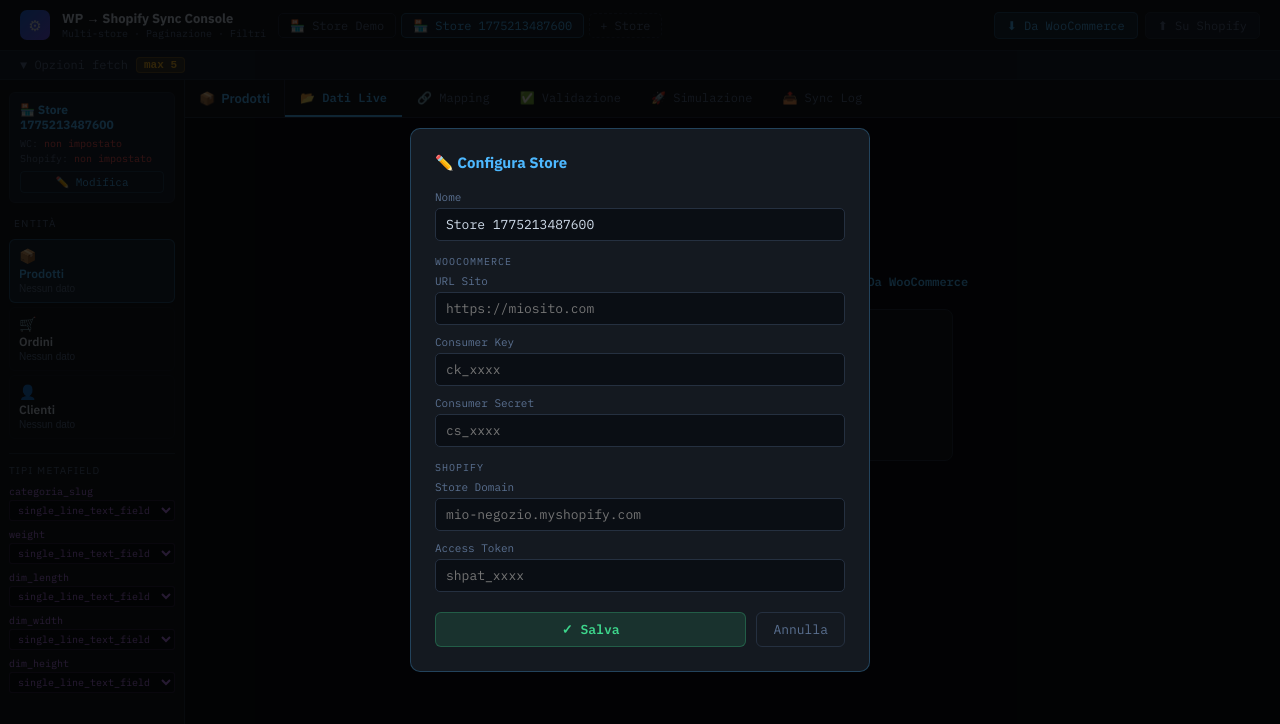
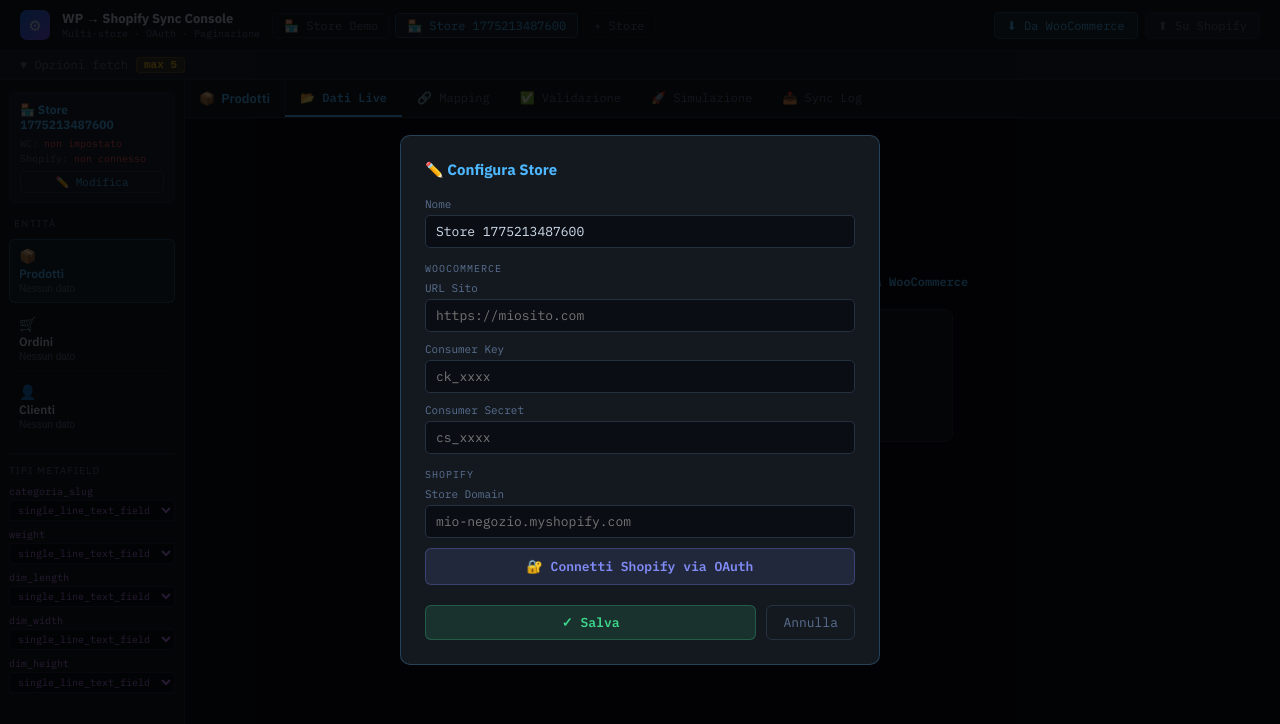
Before and after one commit to gioragolikeyou/wp-shopify-sync, a React (Vite) app: page / in a window 1280 px wide. Both pictures are taken after a click on the button "+ Store". Shown: the top 724 px of the page. Built offline with nearby package versions, Linux system fonts and the light colour scheme.

Commit message:
feat: OAuth Shopify + modal fix

```diff
--- a/src/App.jsx
+++ b/src/App.jsx
@@ -1,4 +1,4 @@
-import { useState, useMemo, useCallback, useRef } from "react";
+import { useState, useMemo, useCallback, useRef, useEffect } from "react";
 
 async function wcFetchPage({ wp_url, wp_key, wp_secret, entity, page, category, after, before }) {
   const res = await fetch("/api/wc", {
@@ -79,15 +79,10 @@
 const ENTITIES = { products:{icon:"📦",label:"Prodotti",color:C.accent}, orders:{icon:"🛒",label:"Ordini",color:C.orange}, customers:{icon:"👤",label:"Clienti",color:C.green} };
 const SUBTABS = ["📂 Dati Live","🔗 Mapping","✅ Validazione","🚀 Simulazione","📤 Sync Log"];
 
-const inp = {
-  background:C.bg, color:C.text, border:`1px solid ${C.border}`,
-  borderRadius:5, padding:"7px 10px", fontSize:13,
-  fontFamily:"'IBM Plex Mono',monospace", outline:"none", width:"100%", boxSizing:"border-box",
-};
+const inp = { background:C.bg,color:C.text,border:`1px solid ${C.border}`,borderRadius:5,padding:"7px 10px",fontSize:13,fontFamily:"'IBM Plex Mono',monospace",outline:"none",width:"100%",boxSizing:"border-box" };
 
-// ─── STORE MODAL — completamente separato dal resto del DOM ──────────────────
+// ─── STORE MODAL ─────────────────────────────────────────────────────────────
 function StoreModal({ store, onSave, onClose }) {
-  // stati separati = nessun re-render esterno li tocca
   const [name,           setName]          = useState(store.name           || "");
   const [wp_url,         setWpUrl]         = useState(store.wp_url         || "");
   const [wp_key,         setWpKey]         = useState(store.wp_key         || "");
@@ -98,9 +93,17 @@
   const sec = {color:C.muted,fontSize:10,textTransform:"uppercase",letterSpacing:1,margin:"14px 0 6px"};
   const lbl = {color:C.muted,fontSize:11,marginBottom:4};
 
+  const handleShopifyOAuth = () => {
+    if (!shopify_domain) { alert("Inserisci prima il dominio Shopify"); return; }
+    const shop = shopify_domain.replace(".myshopify.com","");
+    // Salva dati WC temporaneamente in sessionStorage
+    sessionStorage.setItem("pending_store", JSON.stringify({ ...store, name, wp_url, wp_key, wp_secret, shopify_domain }));
+    window.location.href = `/api/shopify-auth?shop=${shop}.myshopify.com`;
+  };
+
   return (
     <div onClick={onClose} style={{position:"fixed",inset:0,background:"#000000cc",display:"flex",alignItems:"center",justifyContent:"center",zIndex:200}}>
-      <div onClick={e=>e.stopPropagation()} style={{background:C.surface,border:`1px solid ${C.accent}44`,borderRadius:10,padding:24,width:460,maxHeight:"90vh",overflowY:"auto",display:"flex",flexDirection:"column",gap:0}}>
+      <div onClick={e=>e.stopPropagation()} style={{background:C.surface,border:`1px solid ${C.accent}44`,borderRadius:10,padding:24,width:480,maxHeight:"90vh",overflowY:"auto"}}>
         <div style={{fontFamily:"'IBM Plex Sans',sans-serif",fontWeight:700,fontSize:15,color:C.accent,marginBottom:18}}>✏️ Configura Store</div>
 
         <div style={lbl}>Nome</div>
@@ -117,16 +120,25 @@
         <div style={sec}>Shopify</div>
         <div style={lbl}>Store Domain</div>
         <input style={inp} value={shopify_domain} onChange={e=>setShopifyDomain(e.target.value)} placeholder="mio-negozio.myshopify.com"/>
-        <div style={{...lbl,marginTop:10}}>Access Token</div>
-        <input style={inp} type="password" value={shopify_token} onChange={e=>setShopifyToken(e.target.value)} placeholder="shpat_xxxx"/>
+
+        {shopify_token ? (
+          <div style={{marginTop:10,background:C.green+"15",border:`1px solid ${C.green}44`,borderRadius:6,padding:"8px 12px",display:"flex",alignItems:"center",gap:8}}>
+            <span style={{color:C.green}}>✓</span>
+            <span style={{color:C.green,fontSize:12}}>Shopify connesso via OAuth</span>
+            <button onClick={()=>setShopifyToken("")} style={{marginLeft:"auto",background:"none",color:C.red,border:"none",cursor:"pointer",fontSize:11}}>Disconnetti</button>
+          </div>
+        ) : (
+          <button onClick={handleShopifyOAuth} style={{marginTop:10,width:"100%",background:C.purple+"22",color:C.purple,border:`1px solid ${C.purple}44`,borderRadius:6,padding:"9px",fontSize:13,fontFamily:"inherit",cursor:"pointer",fontWeight:600}}>
+            🔐 Connetti Shopify via OAuth
+          </button>
+        )}
 
         <div style={{display:"flex",gap:10,marginTop:20}}>
           <button onClick={()=>onSave({...store,name,wp_url,wp_key,wp_secret,shopify_domain,shopify_token})}
             style={{background:C.green+"22",color:C.green,border:`1px solid ${C.green}44`,borderRadius:6,padding:"8px 20px",fontSize:13,fontFamily:"inherit",cursor:"pointer",fontWeight:600,flex:1}}>
             ✓ Salva
           </button>
-          <button onClick={onClose}
-            style={{background:"none",color:C.muted,border:`1px solid ${C.border}`,borderRadius:6,padding:"8px 16px",fontSize:13,fontFamily:"inherit",cursor:"pointer"}}>
+          <button onClick={onClose} style={{background:"none",color:C.muted,border:`1px solid ${C.border}`,borderRadius:6,padding:"8px 16px",fontSize:13,fontFamily:"inherit",cursor:"pointer"}}>
             Annulla
           </button>
         </div>
@@ -216,7 +228,7 @@
 export default function App() {
   const [stores, setStores]         = useState([{...newStore(1),name:"Store Demo"}]);
   const [activeStore, setActive]    = useState(0);
-  const [editStore, setEditStore]   = useState(null); // null = chiuso, numero = indice store
+  const [editStore, setEditStore]   = useState(null);
   const [entity, setEntity]         = useState("products");
   const [subtab, setSubtab]         = useState(0);
   const [liveData, setLiveData]     = useState({});
@@ -232,6 +244,36 @@
   const [progress, setProgress]     = useState(null);
   const [fetchOpts, setFetchOpts]   = useState({limit:"5",after:"",before:""});
   const abortRef                    = useRef(false);
+
+  // ── Gestisce il ritorno OAuth da Shopify ────────────────────────────────────
+  useEffect(() => {
+    const params = new URLSearchParams(window.location.search);
+    const connected = params.get("shopify_connected");
+    const shop      = params.get("shop");
+    const token     = params.get("token");
+    const oauthErr  = params.get("shopify_error");
+
+    if (oauthErr) {
+      addLog("error", `❌ OAuth Shopify: ${decodeURIComponent(oauthErr)}`);
+      window.history.replaceState({}, "", "/");
+      return;
+    }
+
+    if (connected && shop && token) {
+      // Recupera i dati WC salvati prima del redirect
+      const pending = sessionStorage.getItem("pending_store");
+      sessionStorage.removeItem("pending_store");
+      const base = pending ? JSON.parse(pending) : newStore(Date.now());
+      const updated = { ...base, shopify_domain: decodeURIComponent(shop), shopify_token: decodeURIComponent(token) };
+      setStores(s => {
+        const idx = s.findIndex(x => x.id === base.id);
+        if (idx >= 0) { const n=[...s]; n[idx]=updated; return n; }
+        return [...s, updated];
+      });
+      addLog("ok", `✅ Shopify connesso: ${decodeURIComponent(shop)}`);
+      window.history.replaceState({}, "", "/");
+    }
+  }, []);
 
   const store    = stores[activeStore];
   const dataKey  = `${store?.id}_${entity}`;
@@ -251,7 +293,7 @@
   const warnCount  = validation.reduce((a,r)=>a+r.warnings.length,0);
 
   const fetchCats = async () => {
-    if (!store.wp_url||!store.wp_key){addLog("error","❌ Configura le credenziali WooCommerce");return;}
+    if (!store.wp_url||!store.wp_key){addLog("error","❌ Configura WooCommerce");return;}
     setFCats(true);
     try { const {data:raw}=await wcFetchPage({wp_url:store.wp_url,wp_key:store.wp_key,wp_secret:store.wp_secret,entity:"products/categories",page:1}); setCategories(c=>({...c,[store.id]:raw})); addLog("ok",`✅ ${raw.length} categorie`); }
     catch(e){addLog("error",`❌ ${e.message}`);}
@@ -283,7 +325,7 @@
   };
 
   const doPush = async () => {
-    if (!store.shopify_domain||!store.shopify_token){addLog("error","❌ Configura le credenziali Shopify");return;}
+    if (!store.shopify_domain||!store.shopify_token){addLog("error","❌ Connetti prima Shopify via OAuth");return;}
     const toImport=validation.filter(r=>r.ok);
     if (!toImport.length){addLog("error","❌ Nessun record valido");return;}
     setPushing(true);
@@ -306,13 +348,11 @@
     <div style={{background:C.bg,minHeight:"100vh",color:C.text,fontFamily:"'IBM Plex Mono','Fira Code',monospace",fontSize:13,display:"flex",flexDirection:"column"}}>
       <link href="https://fonts.googleapis.com/css2?family=IBM+Plex+Mono:wght@400;500;600&family=IBM+Plex+Sans:wght@400;500;600;700&display=swap" rel="stylesheet"/>
 
-      {/* STORE MODAL — completamente fuori dal flusso della sidebar */}
       {editStore !== null && (
         <StoreModal
           store={stores[editStore] || newStore(Date.now())}
-          onSave={s => { setStores(st=>{const n=[...st];n[editStore]=s;return n;}); setEditStore(null); addLog("ok",`✅ Store "${s.name}" salvato`); }}
-          onClose={() => setEditStore(null)}
-        />
+          onSave={s=>{setStores(st=>{const n=[...st];n[editStore]=s;return n;});setEditStore(null);addLog("ok",`✅ Store "${s.name}" salvato`);}}
+          onClose={()=>setEditStore(null)}/>
       )}
 
       {/* TOP BAR */}
@@ -320,13 +360,13 @@
         <div style={{width:30,height:30,background:"linear-gradient(135deg,#1f6feb,#6d56f0)",borderRadius:7,display:"flex",alignItems:"center",justifyContent:"center",fontSize:15}}>⚙</div>
         <div>
           <div style={{fontFamily:"'IBM Plex Sans',sans-serif",fontWeight:700,fontSize:13}}>WP → Shopify Sync Console</div>
-          <div style={{color:C.muted,fontSize:10}}>Multi-store · Paginazione · Filtri</div>
+          <div style={{color:C.muted,fontSize:10}}>Multi-store · OAuth · Paginazione</div>
         </div>
         <div style={{display:"flex",gap:5,flexWrap:"wrap"}}>
           {stores.map((s,i)=>(
             <button key={s.id} onClick={()=>{setActive(i);setSimIndex(0);setSyncLogs([]);setSelCat(null);}}
               style={{background:activeStore===i?C.accent+"18":"transparent",color:activeStore===i?C.accent:C.muted,border:`1px solid ${activeStore===i?C.accent+"55":C.border}`,borderRadius:5,padding:"4px 11px",fontSize:12,fontFamily:"inherit",cursor:"pointer"}}>
-              🏪 {s.name}
+              🏪 {s.name} {s.shopify_token&&<span style={{color:C.green}}>●</span>}
             </button>
           ))}
           <button onClick={()=>{const ns=newStore(Date.now());setStores(s=>[...s,ns]);setActive(stores.length);setEditStore(stores.length);}}
@@ -353,7 +393,7 @@
           <div style={{background:C.surface2,border:`1px solid ${C.border}`,borderRadius:6,padding:"9px 10px",marginBottom:6}}>
             <div style={{fontFamily:"'IBM Plex Sans',sans-serif",fontWeight:700,fontSize:12,color:C.accent,marginBottom:5}}>🏪 {store?.name}</div>
             <div style={{color:C.muted,fontSize:10,marginBottom:2}}>WC: {store?.wp_url?<span style={{color:C.yellow}}>configurato</span>:<span style={{color:C.red}}>non impostato</span>}</div>
-            <div style={{color:C.muted,fontSize:10,marginBottom:6}}>Shopify: {store?.shopify_domain?<span style={{color:C.yellow}}>configurato</span>:<span style={{color:C.red}}>non impostato</span>}</div>
+            <div style={{color:C.muted,fontSize:10,marginBottom:6}}>Shopify: {store?.shopify_token?<span style={{color:C.green}}>● connesso</span>:<span style={{color:C.red}}>non connesso</span>}</div>
             {cats.length>0&&<div style={{color:C.teal,fontSize:10,marginBottom:6}}>🗂 {cats.length} categorie</div>}
             <button onClick={()=>setEditStore(activeStore)}
               style={{background:"none",color:C.accent,border:`1px solid ${C.accent}33`,borderRadius:4,padding:"3px 10px",fontSize:11,fontFamily:"inherit",cursor:"pointer",width:"100%"}}>✏️ Modifica</button>
@@ -422,7 +462,7 @@
                 <div style={{color:C.muted,fontSize:12,marginBottom:20}}>Clicca <strong style={{color:C.accent}}>✏️ Modifica</strong> per configurare lo store, poi <strong style={{color:C.accent}}>⬇ Da WooCommerce</strong></div>
                 <div style={{background:C.surface,border:`1px solid ${C.border}`,borderRadius:8,padding:16,textAlign:"left",maxWidth:440,margin:"0 auto",fontSize:12}}>
                   <div style={{color:C.yellow,fontWeight:600,marginBottom:8}}>📋 Checklist:</div>
-                  {[["URL WooCommerce",store?.wp_url],["Consumer Key",store?.wp_key],["Consumer Secret",store?.wp_secret],["Shopify Domain",store?.shopify_domain],["Shopify Token",store?.shopify_token]].map(([l,v])=>(
+                  {[["URL WooCommerce",store?.wp_url],["Consumer Key",store?.wp_key],["Consumer Secret",store?.wp_secret],["Shopify connesso",store?.shopify_token]].map(([l,v])=>(
                     <div key={l} style={{display:"flex",gap:8,marginBottom:4}}><span style={{color:v?C.green:C.red}}>{v?"✓":"✗"}</span><span style={{color:v?C.text:C.muted}}>{l}</span></div>
                   ))}
                 </div>
```
Also changed, not shown: api/shopify-auth.js (added, +20 -0 lines).
